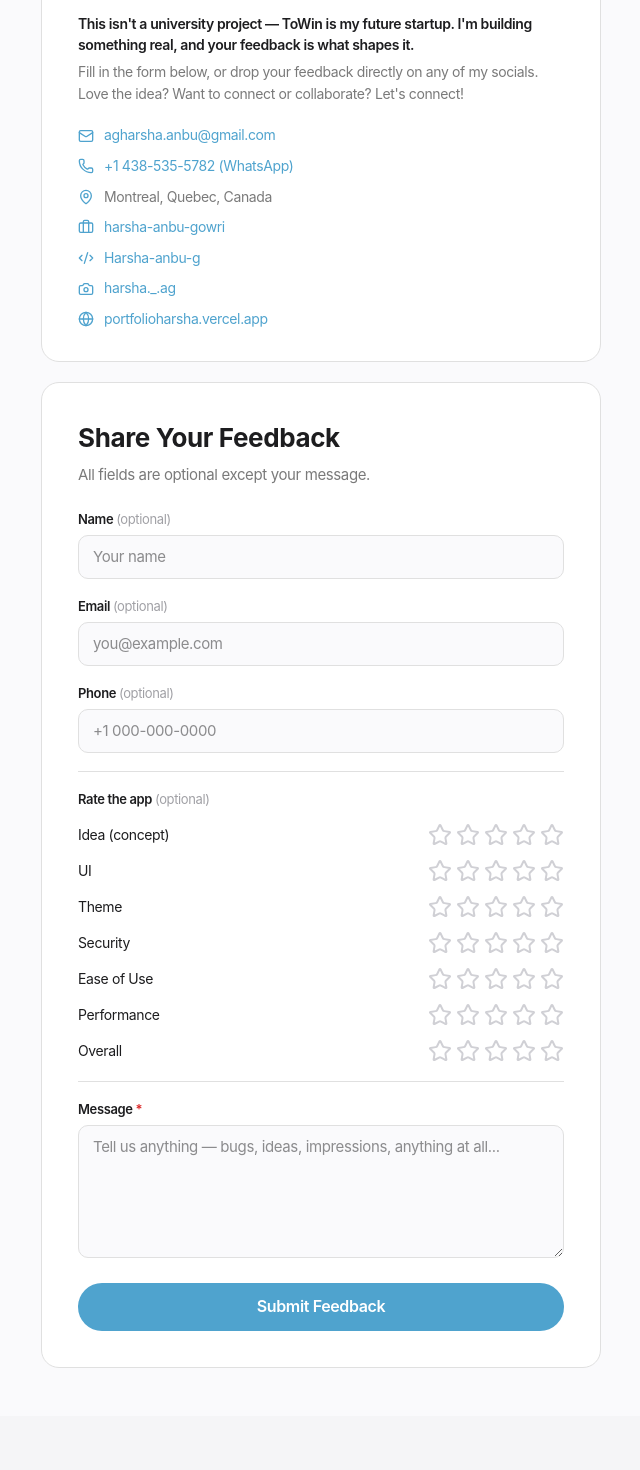
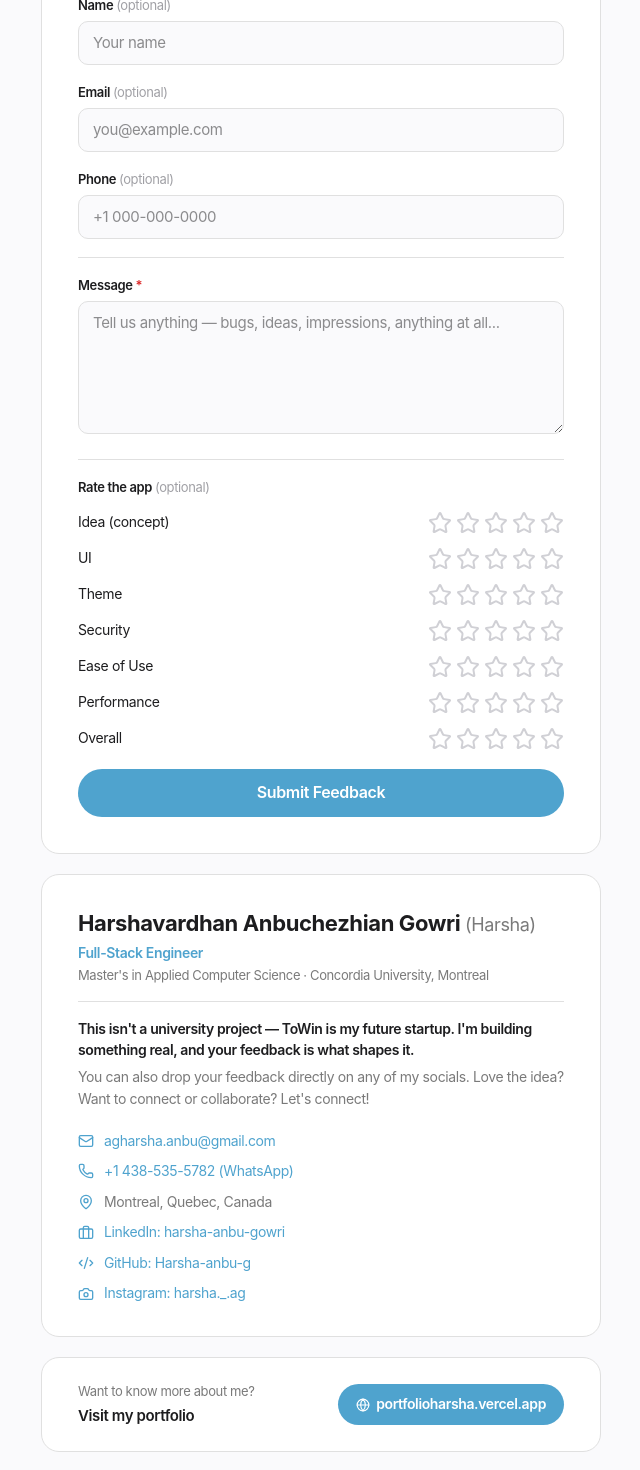
Before and after one commit to Harsha-anbu-g/Towin, a React (Vite) app in the folder frontend/: page /feedback in a window 1280 px wide. Shown: the part 220-1690 px from the top of the page, without its empty margins (319-959 px from the left). Before the commit the page ends 1636 px from the top, so only its background shows below. Built offline with nearby package versions, Linux system fonts and the light colour scheme.

Commit message:
feat: rearrange feedback page - form first, bio second, portfolio last

```diff
--- a/frontend/src/pages/Feedback.jsx
+++ b/frontend/src/pages/Feedback.jsx
@@ -15,14 +15,13 @@ const RATINGS = [
   { key: 'ratingOverall', label: 'Overall' },
 ];
 
-const SOCIALS = [
+const CONTACTS = [
   { icon: Mail, label: 'agharsha.anbu@gmail.com', href: 'mailto:agharsha.anbu@gmail.com' },
   { icon: Phone, label: '+1 438-535-5782 (WhatsApp)', href: 'https://wa.me/14385355782' },
   { icon: MapPin, label: 'Montreal, Quebec, Canada', href: null },
-  { icon: Briefcase, label: 'harsha-anbu-gowri', href: 'https://www.linkedin.com/in/harsha-anbu-gowri/' },
-  { icon: Code2, label: 'Harsha-anbu-g', href: 'https://github.com/Harsha-anbu-g' },
-  { icon: Camera, label: 'harsha._.ag', href: 'https://www.instagram.com/harsha._.ag' },
-  { icon: Globe, label: 'portfolioharsha.vercel.app', href: 'https://portfolioharsha.vercel.app/' },
+  { icon: Briefcase, label: 'LinkedIn: harsha-anbu-gowri', href: 'https://www.linkedin.com/in/harsha-anbu-gowri/' },
+  { icon: Code2, label: 'GitHub: Harsha-anbu-g', href: 'https://github.com/Harsha-anbu-g' },
+  { icon: Camera, label: 'Instagram: harsha._.ag', href: 'https://www.instagram.com/harsha._.ag' },
 ];
 
 function StarRating({ value, onChange }) {
@@ -52,7 +51,7 @@ function CreatorCard() {
   return (
     <div style={{
       background: '#fff', borderRadius: '18px',
-      padding: '32px 36px', border: '1px solid #e0e0e0', marginBottom: '20px',
+      padding: '32px 36px', border: '1px solid #e0e0e0', marginTop: '20px',
     }}>
       <div style={{ marginBottom: '16px' }}>
         <h2 style={{ fontFamily: SF, fontSize: '22px', fontWeight: 700, color: '#1d1d1f', margin: '0 0 4px' }}>
@@ -73,11 +72,11 @@ function CreatorCard() {
         This isn't a university project — ToWin is my future startup. I'm building something real, and your feedback is what shapes it.
       </p>
       <p style={{ fontFamily: SFText, fontSize: '14px', color: '#7a7a7a', margin: '0 0 20px', lineHeight: 1.6 }}>
-        Fill in the form below, or drop your feedback directly on any of my socials. Love the idea? Want to connect or collaborate? Let's connect!
+        You can also drop your feedback directly on any of my socials. Love the idea? Want to connect or collaborate? Let's connect!
       </p>
 
       <div style={{ display: 'flex', flexDirection: 'column', gap: '10px' }}>
-        {SOCIALS.map(({ icon: Icon, label, href }) => ( // eslint-disable-line no-unused-vars
+        {CONTACTS.map(({ icon: Icon, label, href }) => (
           <div key={label} style={{ display: 'flex', alignItems: 'center', gap: '10px' }}>
             <Icon size={16} color="#4FA3CE" style={{ flexShrink: 0 }} />
             {href ? (
@@ -91,6 +90,40 @@ function CreatorCard() {
           </div>
         ))}
       </div>
+    </div>
+  );
+}
+
+function PortfolioCard() {
+  return (
+    <div style={{
+      background: '#fff', borderRadius: '18px',
+      padding: '24px 36px', border: '1px solid #e0e0e0', marginTop: '20px',
+      display: 'flex', alignItems: 'center', justifyContent: 'space-between', gap: '16px',
+    }}>
+      <div>
+        <p style={{ fontFamily: SFText, fontSize: '13px', color: '#7a7a7a', margin: '0 0 4px' }}>
+          Want to know more about me?
+        </p>
+        <p style={{ fontFamily: SF, fontSize: '15px', fontWeight: 600, color: '#1d1d1f', margin: 0 }}>
+          Visit my portfolio
+        </p>
+      </div>
+      <a
+        href="https://portfolioharsha.vercel.app/"
+        target="_blank"
+        rel="noopener noreferrer"
+        style={{
+          display: 'flex', alignItems: 'center', gap: '6px',
+          background: '#4FA3CE', color: '#fff',
+          padding: '10px 18px', borderRadius: '9999px',
+          fontSize: '14px', fontWeight: 600, fontFamily: SFText,
+          textDecoration: 'none', whiteSpace: 'nowrap', flexShrink: 0,
+        }}
+      >
+        <Globe size={14} />
+        portfolioharsha.vercel.app
+      </a>
     </div>
   );
 }
@@ -139,8 +172,8 @@ export default function Feedback() {
   return (
     <div style={{ minHeight: '100svh', background: '#fafafc', padding: '48px 24px' }}>
       <div style={{ maxWidth: '560px', margin: '0 auto' }}>
-        <CreatorCard />
 
+        {/* 1. Feedback form — first thing */}
         {submitted ? (
           <div style={{
             background: '#fff', borderRadius: '18px', padding: '48px 36px',
@@ -174,6 +207,7 @@ export default function Feedback() {
             )}
 
             <form onSubmit={handleSubmit} style={{ display: 'flex', flexDirection: 'column', gap: '18px' }}>
+              {/* Name, Email, Phone */}
               <div>
                 <label style={labelStyle}>Name <span style={{ color: '#a0a0a5', fontWeight: 400 }}>(optional)</span></label>
                 <input style={inputStyle} value={form.name}
@@ -192,6 +226,20 @@ export default function Feedback() {
 
               <div style={{ height: '1px', background: '#e0e0e0' }} />
 
+              {/* Message — most important */}
+              <div>
+                <label style={labelStyle}>Message <span style={{ color: '#dc2626' }}>*</span></label>
+                <textarea required rows={5}
+                  style={{ ...inputStyle, resize: 'vertical' }}
+                  value={form.message}
+                  onChange={e => setForm(f => ({ ...f, message: e.target.value }))}
+                  placeholder="Tell us anything — bugs, ideas, impressions, anything at all..."
+                />
+              </div>
+
+              <div style={{ height: '1px', background: '#e0e0e0' }} />
+
+              {/* Rate the app */}
               <div>
                 <p style={{ ...labelStyle, marginBottom: '14px' }}>
                   Rate the app <span style={{ color: '#a0a0a5', fontWeight: 400 }}>(optional)</span>
@@ -204,18 +252,6 @@ export default function Feedback() {
                     </div>
                   ))}
                 </div>
-              </div>
-
-              <div style={{ height: '1px', background: '#e0e0e0' }} />
-
-              <div>
-                <label style={labelStyle}>Message <span style={{ color: '#dc2626' }}>*</span></label>
-                <textarea required rows={5}
-                  style={{ ...inputStyle, resize: 'vertical' }}
-                  value={form.message}
-                  onChange={e => setForm(f => ({ ...f, message: e.target.value }))}
-                  placeholder="Tell us anything — bugs, ideas, impressions, anything at all..."
-                />
               </div>
 
               <button type="submit" disabled={loading} style={{
@@ -231,6 +267,13 @@ export default function Feedback() {
             </form>
           </div>
         )}
+
+        {/* 2. Creator bio — after the form */}
+        <CreatorCard />
+
+        {/* 3. Portfolio link — last */}
+        <PortfolioCard />
+
       </div>
     </div>
   );
```
